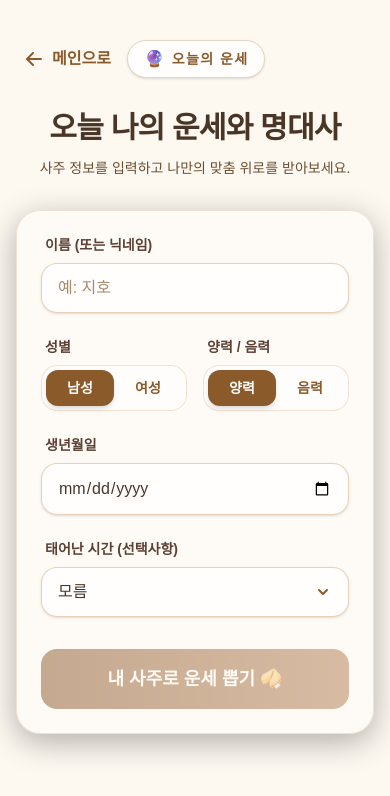
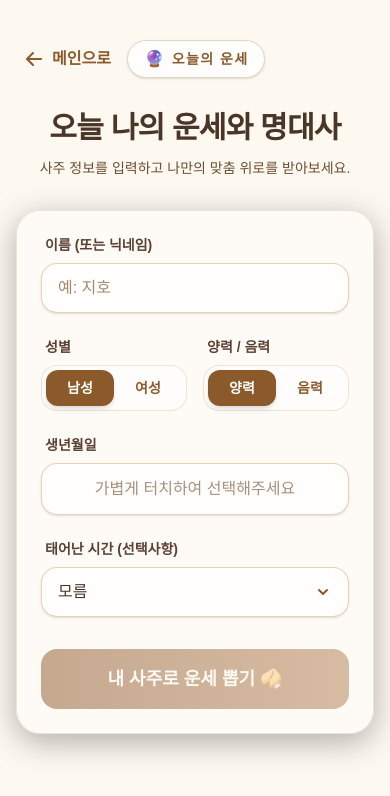
Before and after one commit to 0-dy/void-star, a Next.js app: page /fortune in a window 390 px wide. Shown: the top 796 px of the page. Built offline with nearby package versions, Linux system fonts and the light colour scheme.

Commit message:
style: fix mobile overflow for japanese text and restyle native date picker

```diff
--- a/app/fortune/page.tsx
+++ b/app/fortune/page.tsx
@@ -299,7 +299,12 @@ export default function FortunePage() {
                             {/* Date of Birth */}
                             <div>
                                 <label className="block text-sm font-bold text-[#5c4033] mb-2 ml-1">생년월일</label>
-                                <div className="relative">
+                                <div className="relative w-full border border-[#d4a373]/50 rounded-2xl bg-white/70 shadow-sm overflow-hidden flex items-center justify-center transition-all focus-within:ring-2 focus-within:ring-[#d4a373]" style={{ minHeight: '52px' }}>
+                                    <span className={`font-medium pointer-events-none ${birthYear ? 'text-[#4a3627]' : 'text-[#a8907b]'}`}>
+                                        {birthYear && birthMonth && birthDay
+                                            ? `${birthYear}년 ${birthMonth.padStart(2, '0')}월 ${birthDay.padStart(2, '0')}일`
+                                            : "가볍게 터치하여 선택해주세요"}
+                                    </span>
                                     <input
                                         type="date"
                                         value={
@@ -320,8 +325,7 @@ export default function FortunePage() {
                                                 setBirthDay("");
                                             }
                                         }}
-                                        className="w-full bg-white/70 border border-[#d4a373]/50 rounded-2xl px-4 py-3 sm:py-3.5 text-[#4a3627] text-center font-medium focus:outline-none focus:ring-2 focus:ring-[#d4a373] transition-all shadow-sm"
-                                        style={{ minHeight: '52px' }}
+                                        className="absolute inset-0 w-full h-full opacity-0 cursor-pointer"
                                     />
                                 </div>
                             </div>
@@ -418,7 +422,7 @@ export default function FortunePage() {
                                                         <span className="absolute -top-[11px] bg-[#fffdfa] px-3 text-[10px] sm:text-xs font-bold text-[#b5835a] tracking-widest rounded-full border border-[#e6d5c3]/50 shadow-sm">
                                                             원문
                                                         </span>
-                                                        <p className="text-[#a8907b] text-xs sm:text-sm leading-relaxed break-keep whitespace-pre-wrap font-sans text-center">
+                                                        <p className="text-[#a8907b] text-xs sm:text-sm leading-relaxed whitespace-pre-wrap font-sans text-center break-all">
                                                             {fortuneResult.ohaasaJa}
                                                         </p>
                                                     </div>
```
